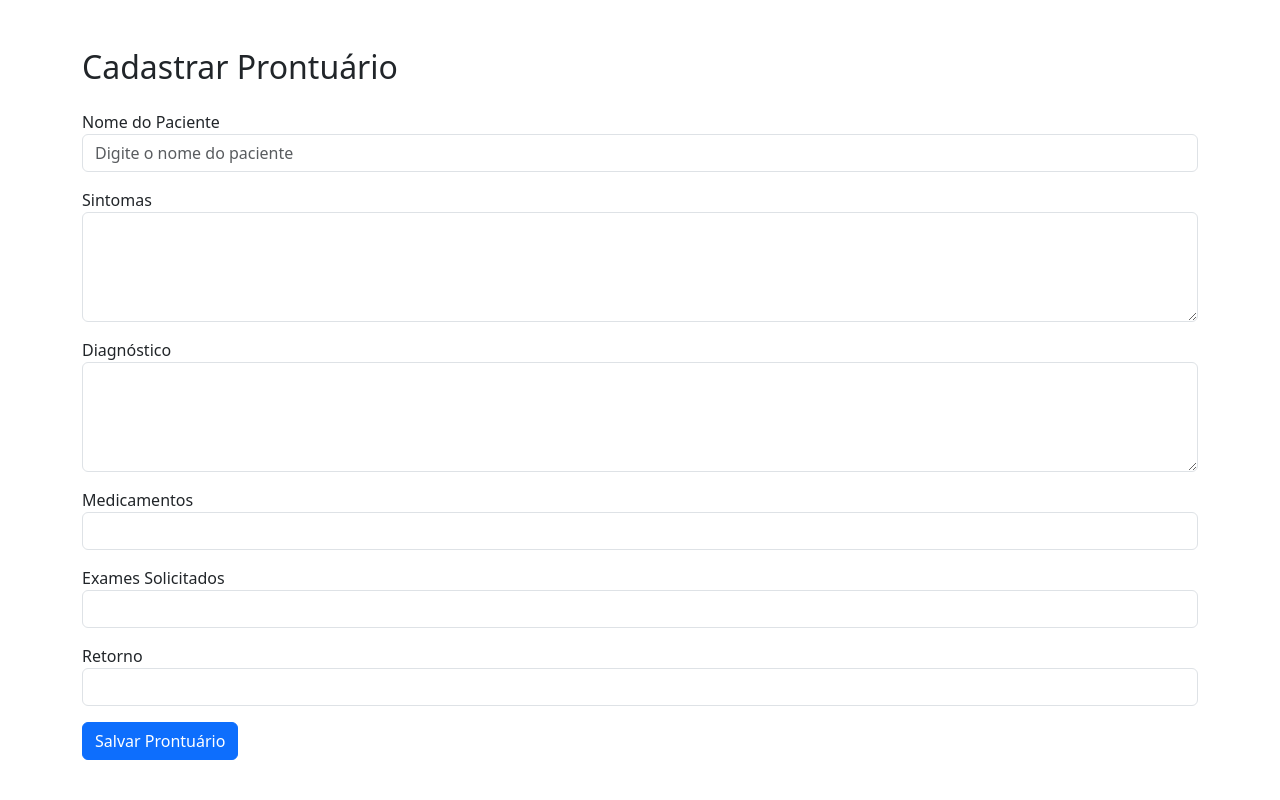
After one commit to RafaelMelo23/SysClinica, a PHP site: page /prontuario-medico.php in a window 1280 px wide. The commit adds this page. Run offline with PHP 8.4, Linux system fonts and the light colour scheme.

Commit message:
dropdown ok

```diff
--- a/index.php
+++ b/index.php
@@ -47,6 +47,9 @@
 	            <li><a class="dropdown-item" href="?page=cadastrar-consulta">Cadastrar</a></li>
 	            <li><a class="dropdown-item" href="?page=listar-consulta">Listar</a></li>
 	          </ul>
+	        </li>
+			<li class="nav-item">
+	          <a class="nav-link active" aria-current="page" href="prontuario-medico.php">Prontuário Médico</a>
 	        </li>
 
 	      </ul>
--- /dev/null
+++ b/prontuario-medico.php
@@ -0,0 +1,122 @@
+<?php
+session_start();
+?>
+<!DOCTYPE html>
+<html lang="pt-BR">
+<head>
+    <meta charset="UTF-8">
+    <meta name="viewport" content="width=device-width, initial-scale=1.0">
+    <title>Prontuário Médico</title>
+    <link rel="stylesheet" type="text/css" href="css/bootstrap.min.css">
+    <link href="https://cdn.jsdelivr.net/npm/bootstrap@5.3.0-alpha1/dist/css/bootstrap.min.css" rel="stylesheet">
+</head>
+<body>
+<div class="container mt-5">
+        <h2 class="mb-4">Cadastrar Prontuário</h2>
+        <form method="POST" action="prontuario_processamento.php">
+
+        <div class="form-group mb-3">
+    <label for="paciente_nome">Nome do Paciente</label>
+    <input type="text" id="paciente_nome" name="paciente_nome" class="form-control" placeholder="Digite o nome do paciente" onkeyup="buscarPacientes()" required>
+    <select id="paciente_dropdown" name="paciente_dropdown" class="form-control mt-2" style="display: none;" onchange="selecionarPaciente()">
+        <!-- Pacientes serão carregados dinamicamente aqui -->
+    </select>
+</div>
+
+<script>
+    function buscarPacientes() {
+        const nomePaciente = document.getElementById('paciente_nome').value;
+        const dropdown = document.getElementById('paciente_dropdown');
+
+        if (nomePaciente.length === 0) {
+            dropdown.style.display = 'none';
+            dropdown.innerHTML = '';
+            return;
+        }
+
+        // Fazendo a requisição ao script PHP usando fetch
+        fetch(`buscar-paciente.php?nome_paciente=${encodeURIComponent(nomePaciente)}`)
+            .then(response => response.json())
+            .then(data => {
+                if (data.length > 0) {
+                    dropdown.style.display = 'block';
+                    dropdown.innerHTML = '';
+
+                    // Adicionando opções ao dropdown
+                    data.forEach(nome => {
+                        const option = document.createElement('option');
+                        option.value = nome;
+                        option.textContent = nome;
+                        dropdown.appendChild(option);
+                    });
+                } else {
+                    dropdown.style.display = 'none';
+                    dropdown.innerHTML = '';
+                }
+            })
+            .catch(error => {
+                console.error('Erro ao buscar pacientes:', error);
+            });
+    }
+
+    function selecionarPaciente() {
+        const dropdown = document.getElementById('paciente_dropdown');
+        const pacienteNomeInput = document.getElementById('paciente_nome');
+
+        // Atualiza o campo de texto com o nome selecionado no dropdown
+        pacienteNomeInput.value = dropdown.value;
+        dropdown.style.display = 'none';
+    }
+</script>
+
+            <div class="form-group mb-3">
+                <label for="symptoms">Sintomas</label>
+                <textarea id="symptoms" name="symptoms" class="form-control" rows="4" required></textarea>
+            </div>
+            <div class="form-group mb-3">
+                <label for="diagnosis">Diagnóstico</label>
+                <textarea id="diagnosis" name="diagnosis" class="form-control" rows="4" required></textarea>
+            </div>
+            <div class="form-group mb-3">
+                <label for="medications">Medicamentos</label>
+                <input type="text" id="medications" name="medications" class="form-control" required>
+            </div>
+            <div class="form-group mb-3">
+                <label for="exams">Exames Solicitados</label>
+                <input type="text" id="exams" name="exams" class="form-control" required>
+            </div>
+            <div class="form-group mb-3">
+            <label for="return_bool">Retorno</label>
+            <select id="return_bool" name="return_bool" class="form-control" required>
+                <option value=""></option>
+                <option value="1">Sim</option>
+                <option value="0">Não</option>
+            </select>
+
+            <div id="return_date_container" style="display: none;">
+                <label for="return_date">Data de Retorno</label>
+                <input type="date" id="return_date" name="return_date" class="form-control" required>
+            </div>
+
+            <script>
+                document.getElementById('return_bool').addEventListener('change', function() {
+                    var returnBoolValue = this.value;
+                    var returnDateContainer = document.getElementById('return_date_container');
+
+                    if (returnBoolValue == '1') {
+                        returnDateContainer.style.display = 'block';
+                    } else {
+                        returnDateContainer.style.display = 'none';
+                    }
+                });
+            </script>
+
+            </div>
+            <button type="submit" class="btn btn-primary">Salvar Prontuário</button>
+        </form>
+    </div>
+
+
+    <script type="text/javascript" src="js/bootstrap.bundle.min.js"></script>
+</body>
+</html>
```
Also changed, not shown: buscar-paciente.php (added, +28 -0 lines), config.php (+12 -10 lines), prontuario_processamento.php (added).
